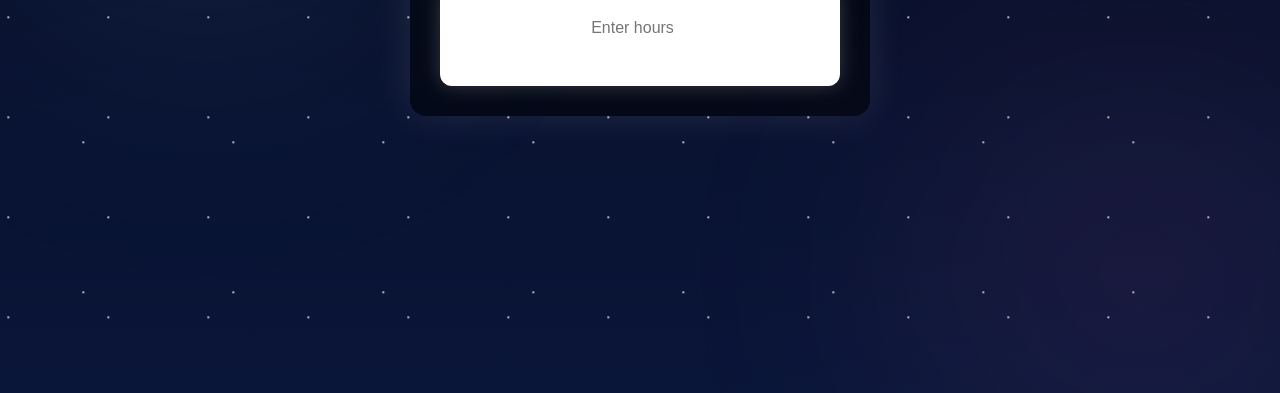
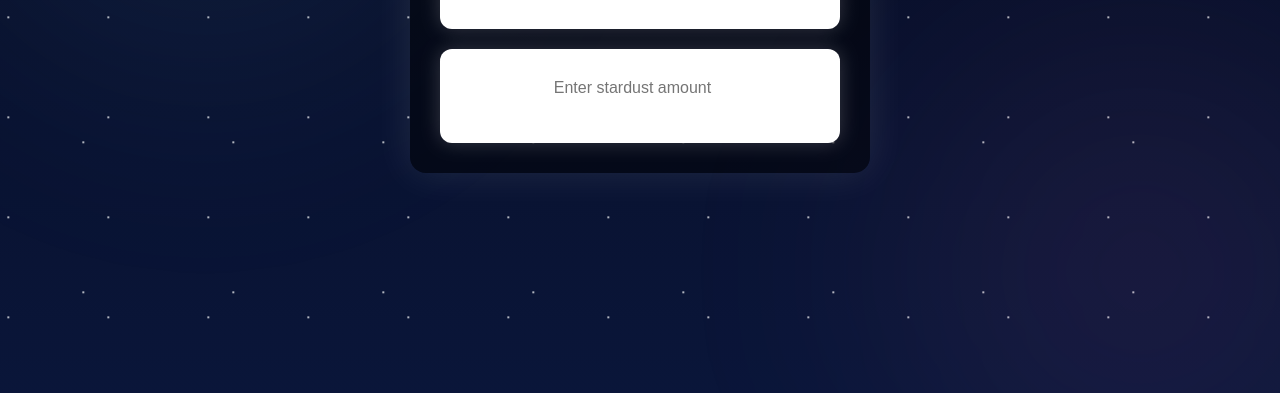
Before and after one commit to filiwal/stardust-calculator, a plain HTML site: page stardust-calculator.html in a window 1280 px wide. Shown: the part 391-784 px from the top of the page. Drawn offline with Linux system fonts and the light colour scheme.

Commit message:
i added the stardust to housr converter

```diff
--- a/stardust-calculator.html
+++ b/stardust-calculator.html
@@ -141,6 +141,10 @@
             <input id="hoursInput" type="number" placeholder="Enter hours" oninput="calculate()">
             <p id="result"></p>
         </div>
+        <div class="boxnum">
+            <input id="stardustinput" type="number" placeholder="Enter stardust amount" oninput="calculate2()">
+            <p id="result2"></p>
+        </div>
     </div>
 
     <script>
@@ -153,6 +157,15 @@
                 document.getElementById('result').textContent = '';
             }
         }
+        function calculate2() {
+            const stars = parseFloat(document.getElementById("stardustinput").value);
+            const result2 = stars / 256;
+            if (!isNaN(result2)) {
+                document.getElementById("result2").textContent = `🕝 housrs: ${result2.toLocaleString()}`;
+            } else {
+                document.getElementById('result2').textContent = '';
+            }
+        }
     </script>
 </body>
 </html>
```
